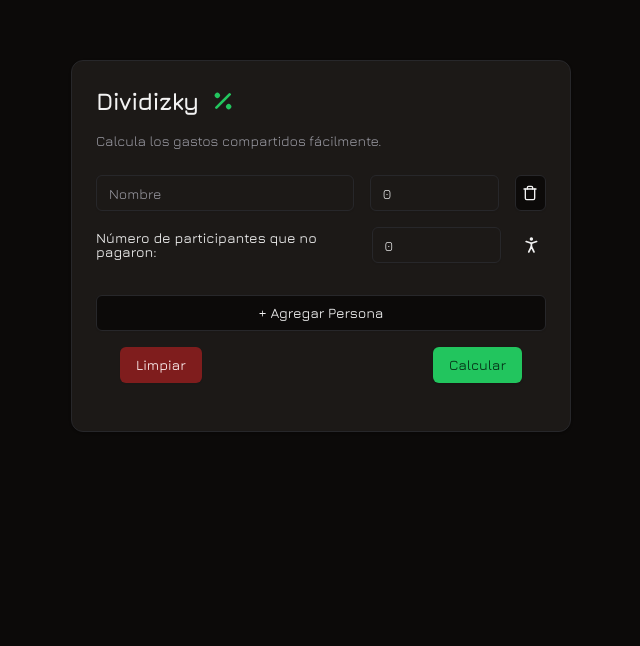
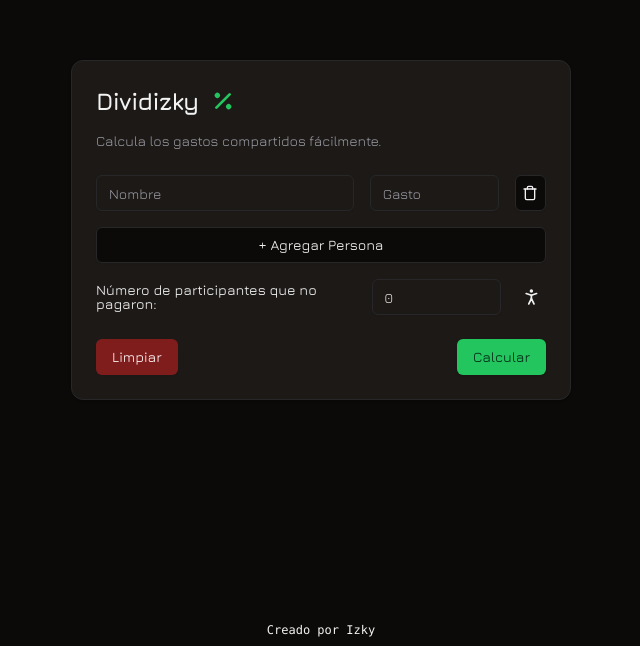
Before and after one commit to elizky/dividizky, a Next.js app: page / in a window 1280 px wide. Shown: the part 154-800 px from the top of the page, without its empty margins (319-959 px from the left). Built offline with nearby package versions, Linux system fonts and the light colour scheme; no server answers.

Commit message:
feat: :sparkles: validations works - mask $ works

```diff
--- a/messages/en.json
+++ b/messages/en.json
@@ -38,5 +38,9 @@
     },
     "clearButton": "Clear",
     "calculateButton": "Calculate"
+  },
+  "Welcome": {
+    "createdBy": "Created By ",
+    "izky": "Izky"
   }
 }
--- a/messages/es.json
+++ b/messages/es.json
@@ -38,5 +38,9 @@
     },
     "clearButton": "Limpiar",
     "calculateButton": "Calcular"
+  },
+  "Welcome": {
+    "createdBy": "Creado por ",
+    "izky": "Izky"
   }
 }
--- a/src/app/layout.tsx
+++ b/src/app/layout.tsx
@@ -4,6 +4,7 @@ import './globals.css';
 import { NextIntlClientProvider } from 'next-intl';
 import { getLocale, getMessages } from 'next-intl/server';
 import { ThemeProvider } from '@/lib/theme-provider';
+import Footer from '@/components/Footer';
 
 const jura = Jura({ subsets: ['latin'] });
 
@@ -62,6 +63,7 @@ export default async function RootLayout({ children }: { children: React.ReactNo
         <NextIntlClientProvider messages={messages}>
           <ThemeProvider attribute='class' defaultTheme='dark' enableSystem>
             {children}
+            <Footer />
           </ThemeProvider>
         </NextIntlClientProvider>
       </body>
--- /dev/null
+++ b/src/components/Footer.tsx
@@ -0,0 +1,20 @@
+import { useTranslations } from 'next-intl';
+import Link from 'next/link';
+import React from 'react';
+
+const Footer = () => {
+  const t = useTranslations('Welcome');
+
+  return (
+    <footer className='p-2 flex items-center justify-center'>
+      <p className='font-mono text-xs'>
+        {t('createdBy')} {' '}
+        <Link href='https://www.izky.dev/' target='_blank' className='hover:underline'>
+          {t('izky')}
+        </Link>
+      </p>
+    </footer>
+  );
+};
+
+export default Footer;
--- a/src/components/Form.tsx
+++ b/src/components/Form.tsx
@@ -1,6 +1,7 @@
 'use client';
-import { useForm } from 'react-hook-form';
+import { useState } from 'react';
 import { useTranslations } from 'next-intl';
+import { Controller, useForm } from 'react-hook-form';
 import * as z from 'zod';
 import { zodResolver } from '@hookform/resolvers/zod';
 import { Divide, PersonStanding, Trash } from 'lucide-react';
@@ -9,9 +10,10 @@ import { Card, CardContent, CardDescription, CardFooter, CardHeader, CardTitle }
 import { Form, FormControl, FormField, FormItem, FormMessage } from '@/components/ui/form';
 import { Input } from './ui/input';
 import { Label } from './ui/label';
-import { emptyForm, FormProps, getFormSchema, validateInput } from '@/lib/utils';
+import { emptyForm, FormProps, getFormSchema, validateInput, maskAmount } from '@/lib/utils';
 
 export default function FormComponent({ people, setPeople, calculate }: FormProps) {
+  const [formattedExpenses, setFormattedExpenses] = useState<{ [index: number]: string }>({});
   const t = useTranslations('FormComponent');
   const formSchema = getFormSchema();
 
@@ -24,8 +26,6 @@ export default function FormComponent({ people, setPeople, calculate }: FormProp
   });
 
   const peopleWatcher = form.watch('people');
-  console.log('peopleWatcher', peopleWatcher);
-  console.log('people', people);
 
   const handleAddPerson = async (event: React.MouseEvent<HTMLButtonElement>) => {
     event.stopPropagation();
@@ -41,33 +41,49 @@ export default function FormComponent({ people, setPeople, calculate }: FormProp
     const newPeople = [...peopleWatcher, { name: '', expense: 0 }];
     setPeople(newPeople);
     form.setValue('people', newPeople);
+    setFormattedExpenses((prev) => ({
+      ...prev,
+      [newPeople.length - 1]: maskAmount(''),
+    }));
   };
 
   const handleRemovePerson = (index: number, event: React.MouseEvent<HTMLButtonElement>) => {
     event.stopPropagation();
     event.preventDefault();
 
-    if (people.length > 2) {
-      const newPeople = people.filter((_, i) => i !== index);
+    if (peopleWatcher.length > 1) {
+      const newPeople = peopleWatcher.filter((_, i) => i !== index);
       setPeople(newPeople);
+      form.setValue('people', newPeople);
 
-      // Actualiza el valor en react-hook-form
-      form.setValue('people', newPeople);
+      setFormattedExpenses((prev) => {
+        const updated = { ...prev };
+        // Ajusta los índices restantes
+        const newFormattedExpenses: { [index: number]: string } = {};
+        Object.keys(updated).forEach((key) => {
+          const keyIndex = parseInt(key);
+          if (keyIndex > index) {
+            newFormattedExpenses[keyIndex - 1] = updated[keyIndex];
+          } else if (keyIndex < index) {
+            newFormattedExpenses[keyIndex] = updated[keyIndex];
+          }
+        });
+        return newFormattedExpenses;
+      });
     }
   };
 
   const handleRemoveAll = (event: React.MouseEvent<HTMLButtonElement>) => {
     event.stopPropagation();
     event.preventDefault();
-
-    // Reinicia el estado de people
     setPeople(emptyForm);
 
-    // Actualiza el valor en react-hook-form
     form.reset({
       people: emptyForm,
       additionalPeople: 0,
     });
+
+    setFormattedExpenses({});
   };
 
   const onSubmit = async (values: z.infer<typeof formSchema>) => {
@@ -86,7 +102,7 @@ export default function FormComponent({ people, setPeople, calculate }: FormProp
   };
 
   return (
-    <Card className='w-[300px] sm:w-[500px]'>
+    <Card className='w-11/12 max-w-[500px]'>
       <CardHeader className='text-center sm:text-left'>
         <div className='flex items-center justify-center sm:justify-start gap-2 mb-2'>
           <CardTitle className='text-2xl font-bold '>{t('dividizkyTitle')}</CardTitle>
@@ -94,9 +110,9 @@ export default function FormComponent({ people, setPeople, calculate }: FormProp
         </div>
         <CardDescription>{t('cardDescription')}</CardDescription>
       </CardHeader>
-      <CardContent>
       <Form {...form}>
-          <form onSubmit={form.handleSubmit(onSubmit)} className='space-y-4'>
+        <form onSubmit={form.handleSubmit(onSubmit)}>
+          <CardContent className='space-y-4'>
             {peopleWatcher.map((_, index) => (
               <div key={index} className='flex gap-1 sm:gap-4'>
                 <FormField
@@ -111,13 +127,25 @@ export default function FormComponent({ people, setPeople, calculate }: FormProp
                     </FormItem>
                   )}
                 />
-                <FormField
+                <Controller
                   control={form.control}
                   name={`people.${index}.expense`}
                   render={({ field }) => (
                     <FormItem className='w-1/3'>
                       <FormControl>
-                        <Input {...field} type='tel' placeholder={t('expensePlaceholder')} />
+                        <Input
+                          type='tel'
+                          placeholder={t('expensePlaceholder')}
+                          value={formattedExpenses[index] || ''}
+                          onChange={(e) => {
+                            const rawValue = e.target.value.replace(/[^\d.]/g, '');
+                            field.onChange(rawValue);
+                            setFormattedExpenses((prev) => ({
+                              ...prev,
+                              [index]: maskAmount(rawValue),
+                            }));
+                          }}
+                        />
                       </FormControl>
                       <FormMessage />
                     </FormItem>
@@ -128,6 +156,10 @@ export default function FormComponent({ people, setPeople, calculate }: FormProp
                 </Button>
               </div>
             ))}
+            <Button onClick={(e) => handleAddPerson(e)} variant='outline' className=' w-full'>
+              + {t('addPersonButton')}
+            </Button>
+            <FormMessage>{form.formState.errors.people?.message}</FormMessage>
             <div className='flex flex-col sm:flex-row items-center justify-between gap-4 sm:gap-4'>
               <Label className='text-center sm:text-left sm:w-2/3'>{t('personNotPayLabel')}</Label>
               <FormField
@@ -144,15 +176,8 @@ export default function FormComponent({ people, setPeople, calculate }: FormProp
               />
               <PersonStanding className='hidden sm:block sm:mx-1 h-6 w-6' />
             </div>
-            <Button
-              onClick={(e) => handleAddPerson(e)}
-              variant='outline'
-              className=' w-full !mt-8 sm:mt-12 '
-            >
-              + {t('addPersonButton')}
-            </Button>
-            <FormMessage>{form.formState.errors.people?.message}</FormMessage>
-            <CardFooter className='flex justify-between mt-4'>
+          </CardContent>
+          <CardFooter className='flex justify-between'>
             <Button type='button' variant='destructive' onClick={(e) => handleRemoveAll(e)}>
               {t('clearButton')}
             </Button>
@@ -160,7 +185,6 @@ export default function FormComponent({ people, setPeople, calculate }: FormProp
           </CardFooter>
         </form>
       </Form>
-      </CardContent>
     </Card>
   );
 }
--- a/src/components/Home.tsx
+++ b/src/components/Home.tsx
@@ -14,7 +14,7 @@ export default function HomeComponent() {
   }, []);
 
   return (
-    <main className='flex min-h-screen flex-col items-center justify-center sm:p-24'>
+    <main className='flex h-[calc(100vh-32px)] flex-col items-center justify-center sm:p-24'>
       {result ? (
         <Results result={result} setResult={setResult} setPeople={setPeople} />
       ) : (
```
Lines whose indentation alone changed are shown as unchanged.
